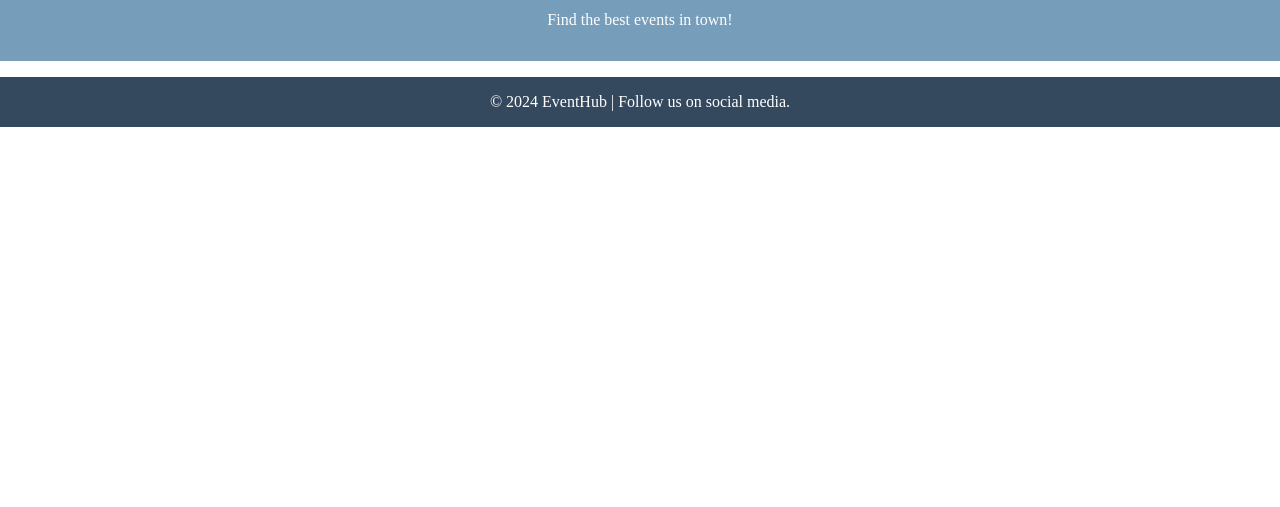
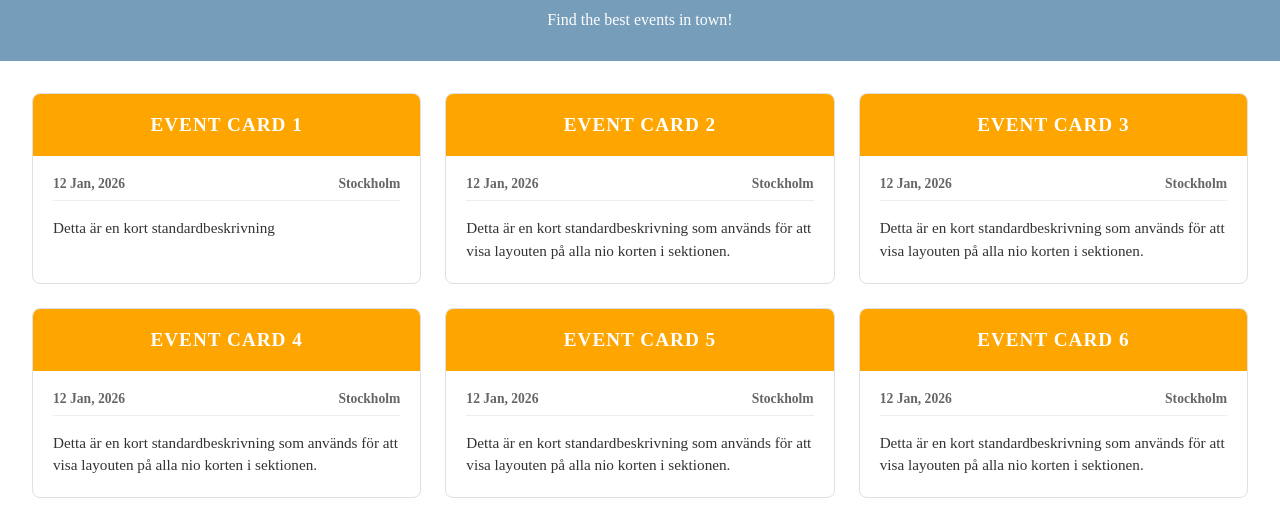
Before and after one commit to konstantinosnascos/v1w1Frontend, a plain HTML site: page index.html in a window 1280 px wide. Shown: the part 293-800 px from the top of the page. Drawn offline with Linux system fonts and the light colour scheme.

Commit message:
added eventcards

```diff
--- a/index.html
+++ b/index.html
@@ -24,6 +24,38 @@
         <p>Find the best events in town!</p>
     </section>
 
+    <section class="event-section">
+    <ul class="event-grid">
+        <li class="event-item">
+        <article class="event-card">
+            <div class="event-name-box">
+            <h3 class="event-title">Event card 1</h3>
+            </div>
+
+            <div class="event-content">
+            <div class="event-meta">
+                <span class="event-date">12 Jan, 2026</span>
+                <span class="event-location">Stockholm</span>
+            </div>
+
+            <p class="event-description">
+                Detta är en kort standardbeskrivning
+            </p>
+            </div>
+        </article>
+        </li>
+
+        <li class="event-item"><article class="event-card"><div class="event-name-box"><h3 class="event-title">Event card 2</h3></div><div class="event-content"><div class="event-meta"><span>12 Jan, 2026</span><span>Stockholm</span></div><p class="event-description">Detta är en kort standardbeskrivning som används för att visa layouten på alla nio korten i sektionen.</p></div></article></li>
+        <li class="event-item"><article class="event-card"><div class="event-name-box"><h3 class="event-title">Event card 3</h3></div><div class="event-content"><div class="event-meta"><span>12 Jan, 2026</span><span>Stockholm</span></div><p class="event-description">Detta är en kort standardbeskrivning som används för att visa layouten på alla nio korten i sektionen.</p></div></article></li>
+        <li class="event-item"><article class="event-card"><div class="event-name-box"><h3 class="event-title">Event card 4</h3></div><div class="event-content"><div class="event-meta"><span>12 Jan, 2026</span><span>Stockholm</span></div><p class="event-description">Detta är en kort standardbeskrivning som används för att visa layouten på alla nio korten i sektionen.</p></div></article></li>
+        <li class="event-item"><article class="event-card"><div class="event-name-box"><h3 class="event-title">Event card 5</h3></div><div class="event-content"><div class="event-meta"><span>12 Jan, 2026</span><span>Stockholm</span></div><p class="event-description">Detta är en kort standardbeskrivning som används för att visa layouten på alla nio korten i sektionen.</p></div></article></li>
+        <li class="event-item"><article class="event-card"><div class="event-name-box"><h3 class="event-title">Event card 6</h3></div><div class="event-content"><div class="event-meta"><span>12 Jan, 2026</span><span>Stockholm</span></div><p class="event-description">Detta är en kort standardbeskrivning som används för att visa layouten på alla nio korten i sektionen.</p></div></article></li>
+        <li class="event-item"><article class="event-card"><div class="event-name-box"><h3 class="event-title">Event card 7</h3></div><div class="event-content"><div class="event-meta"><span>12 Jan, 2026</span><span>Stockholm</span></div><p class="event-description">Detta är en kort standardbeskrivning som används för att visa layouten på alla nio korten i sektionen.</p></div></article></li>
+        <li class="event-item"><article class="event-card"><div class="event-name-box"><h3 class="event-title">Event card 8</h3></div><div class="event-content"><div class="event-meta"><span>12 Jan, 2026</span><span>Stockholm</span></div><p class="event-description">Detta är en kort standardbeskrivning som används för att visa layouten på alla nio korten i sektionen.</p></div></article></li>
+        <li class="event-item"><article class="event-card"><div class="event-name-box"><h3 class="event-title">Event card 9</h3></div><div class="event-content"><div class="event-meta"><span>12 Jan, 2026</span><span>Stockholm</span></div><p class="event-description">Detta är en kort standardbeskrivning som används för att visa layouten på alla nio korten i sektionen.</p></div></article></li>
+    </ul>
+    </section>
+
     <footer class="footer">
         <p>&copy; 2024 EventHub | Follow us on social media.</p>
     </footer>
--- a/style.css
+++ b/style.css
@@ -55,3 +55,82 @@
     padding: 1rem;
     margin-top: 1rem;
 }
+
+:root {
+  --box-color: orange;
+  --text-light: #ffffff;
+  --text-dark: #333333;
+  --bg-card: #ffffff;
+  --border: #e0e0e0;
+}
+
+.event-grid {
+  list-style: none;
+  padding: 1rem;
+  margin: 0;
+  display: grid;
+  grid-template-columns: 1fr;
+  gap: 1.5rem;
+}
+
+.event-card {
+  background: var(--bg-card);
+  border: 1px solid var(--border);
+  border-radius: 8px;
+  overflow: hidden;
+  display: flex;
+  flex-direction: column;
+  height: 100%;
+}
+
+.event-name-box {
+  background-color: var(--box-color);
+  padding: 1.25rem;
+  text-align: center;
+}
+
+.event-title {
+  color: var(--text-light);
+  margin: 0;
+  font-size: 1.2rem;
+  text-transform: uppercase;
+  letter-spacing: 1px;
+}
+
+.event-content {
+  padding: 1.25rem;
+  display: flex;
+  flex-direction: column;
+  flex-grow: 1;
+}
+
+.event-meta {
+  display: flex;
+  justify-content: space-between;
+  font-weight: bold;
+  font-size: 0.85rem;
+  color: #666;
+  margin-bottom: 1rem;
+  border-bottom: 1px solid #eee;
+  padding-bottom: 0.5rem;
+}
+
+.event-description {
+  margin: 0;
+  font-size: 0.95rem;
+  line-height: 1.5;
+  color: var(--text-dark);
+}
+
+@media (min-width: 768px) {
+  .event-grid {
+    grid-template-columns: repeat(2, 1fr);
+    padding: 2rem;
+  }
+}
+
+@media (min-width: 1024px) {
+  .event-grid {
+    grid-template-columns: repeat(3, 1fr);
+  }
+}
```
